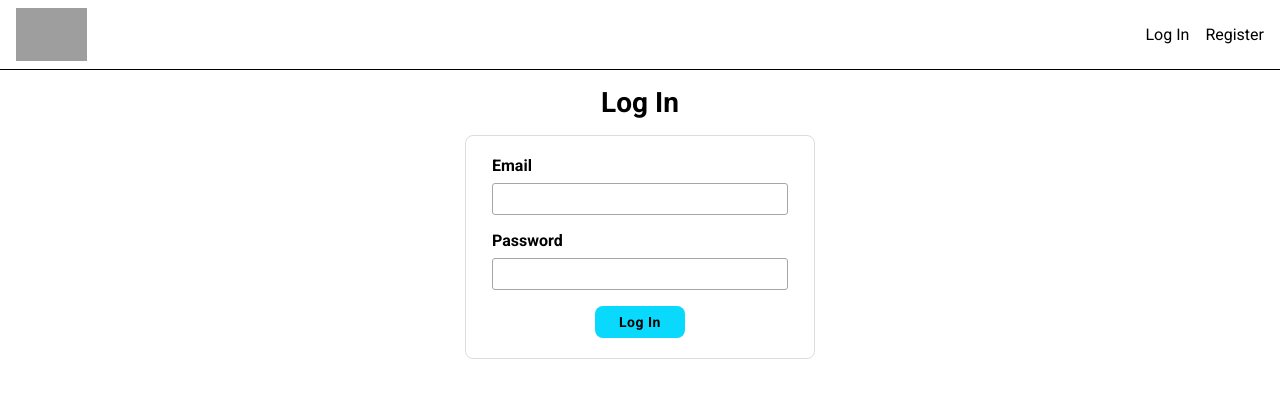
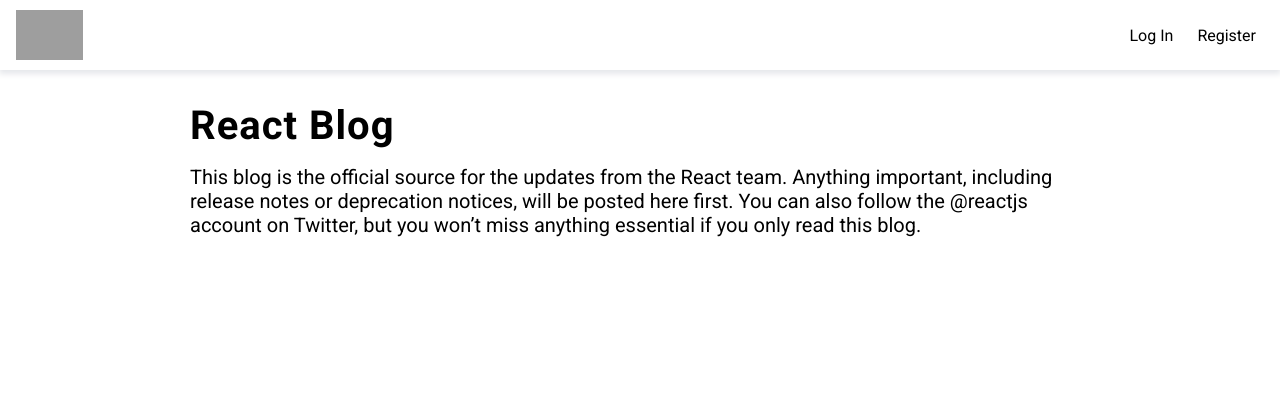
Before and after one commit to AgneBalc/react-exam, a React (Create React App) app: page / in a window 1280 px wide. Shown: the top 398 px of the page. Built offline with nearby package versions, Linux system fonts and the light colour scheme; data requests are answered from the project's data file; grey boxes are pictures that could not be loaded.

Commit message:
home page and header styles updated

```diff
--- a/src/App.jsx
+++ b/src/App.jsx
@@ -2,13 +2,15 @@
 import './App.css';
 import Header from './components/header/Header';
 import Login from './components/pages/login/Login';
+import Home from './components/pages/home/Home';
 
 const App = () => {
   return (
     <>
       <Header />
       <Routes>
-        <Route index element={<Login />} />
+        <Route index element={<Home />} />
+        <Route path='/login' element={<Login />} />
       </Routes>
     </>
   );
--- a/src/components/UI/navbar/navbar-styles.jsx
+++ b/src/components/UI/navbar/navbar-styles.jsx
@@ -3,10 +3,16 @@
 const StyledNavbar = styled.nav`
   >ul {
     display: flex;
-    gap: 1rem;
-  }
-  li {
-    list-style: none;
+    gap: 0.5rem;
+    >li {
+      list-style: none;
+      cursor: pointer;
+      padding: 0.25rem 0.5rem;
+      border-radius: 5px;
+      &:hover {
+        border: 1px solid #0ad9fe;
+      }
+    }
   }
 `;
 
--- a/src/components/header/header-styles.jsx
+++ b/src/components/header/header-styles.jsx
@@ -2,13 +2,14 @@
 
 const StyledHeader = styled.header`
   height: 70px;
-  border-bottom: 1px solid black;
+  box-shadow: 0px 3px 6px 1px rgb(229, 231, 235);
   display: flex;
   align-items: center;
   justify-content: space-between;
   padding: 0.5rem 1rem;
+  z-index: 9;
   >img {
-    height: 100%;
+    height: 50px;
   }
 `;
 
--- a/src/components/pages/home/Home.jsx
+++ b/src/components/pages/home/Home.jsx
@@ -1,8 +1,13 @@
+import StyledHome from "./home.styles";
+
 const Home = () => {
   return (
-    <main>
-
-    </main>
+    <StyledHome>
+      <div>
+        <h1>React Blog</h1>
+        <p>This blog is the official source for the updates from the React team. Anything important, including release notes or deprecation notices, will be posted here first. You can also follow the @reactjs account on Twitter, but you won’t miss anything essential if you only read this blog.</p>
+      </div>
+    </StyledHome>
   );
 }
 
--- /dev/null
+++ b/src/components/pages/home/home.styles.jsx
@@ -0,0 +1,19 @@
+import styled from "styled-components";
+
+const StyledHome = styled.main`
+  max-width: 900px;
+  margin: 2rem auto;
+  >div {
+    >h1 {
+      font-size: 2.5rem;
+      font-weight: 700;
+      letter-spacing: 1px;
+    }
+    >p {
+      margin: 1rem 0;
+      font-size: 1.25rem;
+    }
+  }
+`;
+
+export default StyledHome;
--- a/src/components/pages/login/login.styles.jsx
+++ b/src/components/pages/login/login.styles.jsx
@@ -1,10 +1,12 @@
 import styled from "styled-components";
 
 const StyledLogin = styled.main`
+  margin: 2rem auto;
     >h1 {
+      letter-spacing: 1px;
       text-align: center;
-    font-size: 28px;
-    font-weight: 600;
+      font-size: 2.5rem;
+      font-weight: 700;
       padding: 1rem 0;
     }
     >form {
```
Lines whose indentation alone changed are shown as unchanged.
